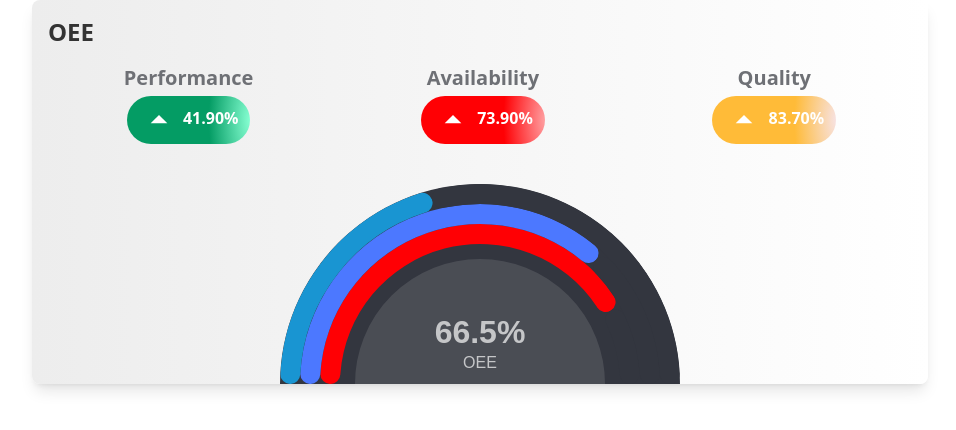
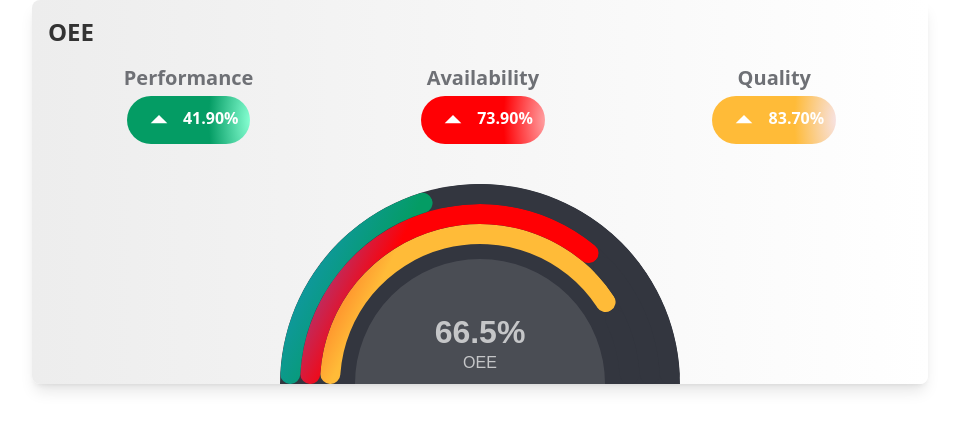
Before and after one commit to Chathuranga-Niroshana/chart-next-js, a Next.js app: page / in a window 1280 px wide. Shown: the top 430 px of the page, without its empty margins (160-1116 px from the left). Built offline with nearby package versions, Linux system fonts and the light colour scheme.

Commit message:
"Updated MeterCard component to use gradients for chart backgrounds and refactored smooth dataset updates"

```diff
--- a/app/page.js
+++ b/app/page.js
@@ -50,19 +50,46 @@ export default function MeterCard() {
     datasets: [
       {
         data: [performance, 100 - performance],
-        backgroundColor: ["#1995D2", "#33363F"],
+        backgroundColor: (ctx) => {
+          const chart = ctx.chart;
+          const { width, height } = chart;
+          const gradient = chart.ctx.createLinearGradient(0, 0, width, height);
+          gradient.addColorStop(0, "#1995D2");
+          gradient.addColorStop(0.3, "#049C64");
+          gradient.addColorStop(1, "#049C64");
+          return [gradient, "#33363F"];
+        },
         borderWidth: 0,
         borderRadius: 20,
       },
       {
         data: [availability, 100 - availability],
-        backgroundColor: ["#4C78FF", "#33363F"],
+        backgroundColor: (ctx) => {
+          const chart = ctx.chart;
+          const { width, height } = chart;
+          const gradient = chart.ctx.createLinearGradient(0, 0, width, height);
+
+
+          gradient.addColorStop(0, "#4C78FF");
+          gradient.addColorStop(0.3, "#FF0004");
+          gradient.addColorStop(1, "#FF0004");
+          return [gradient, "#33363F"];
+        },
         borderWidth: 0,
         borderRadius: 20,
       },
       {
         data: [quality, 100 - quality],
-        backgroundColor: ["#FF0004", "#33363F"],
+        backgroundColor: (ctx) => {
+          const chart = ctx.chart;
+          const { width, height } = chart;
+          const gradient = chart.ctx.createLinearGradient(0, 0, width, height);
+
+          gradient.addColorStop(0, "#FF0004");
+          gradient.addColorStop(0.3, "#FFBB38");
+          gradient.addColorStop(1, "#FFBB38");
+          return [gradient, "#33363F"];
+        },
         borderWidth: 0,
         borderRadius: 20,
       },
@@ -99,28 +126,25 @@ export default function MeterCard() {
     },
   };
 
-  // Smoothly update the dataset value
   const smoothUpdate = (datasetIndex, newValue) => {
     if (chartRef.current) {
       const chart = chartRef.current;
 
       let currentValue = chart.data.datasets[datasetIndex].data[0];
 
-      const step = (newValue - currentValue) / 30; // Increment/decrement in 30 steps
+      const step = (newValue - currentValue) / 30;
       const animation = () => {
         currentValue += step;
 
-        // Prevent overshooting the final value
         if ((step > 0 && currentValue >= newValue) || (step < 0 && currentValue <= newValue)) {
-          currentValue = newValue; // Snap to the final value
+          currentValue = newValue;
         }
 
         chart.data.datasets[datasetIndex].data[0] = currentValue;
         chart.data.datasets[datasetIndex].data[1] = 100 - currentValue;
-        chart.update("none"); // Avoid animations for immediate redraw
-
+        chart.update("none");
         if (currentValue !== newValue) {
-          requestAnimationFrame(animation); // Recursively animate until the final value
+          requestAnimationFrame(animation);
         }
       };
 
@@ -128,7 +152,7 @@ export default function MeterCard() {
     }
   };
 
-  // Handle data updates for performance, availability, and quality
+
   const updateData = (newPerformance, newAvailability, newQuality) => {
     if (newPerformance !== performance) {
       smoothUpdate(0, newPerformance);
@@ -146,7 +170,7 @@ export default function MeterCard() {
     }
   };
 
-  // Simulate dynamic data changes
+
   useEffect(() => {
     const interval = setInterval(() => {
       const newPerformance = Math.min(100, Math.random() * 100).toFixed(1);
@@ -154,7 +178,7 @@ export default function MeterCard() {
       const newQuality = Math.min(100, Math.random() * 100).toFixed(1);
 
       updateData(Number(newPerformance), Number(newAvailability), Number(newQuality));
-    }, 3000); // Change every 3 seconds
+    }, 3000);
 
     return () => clearInterval(interval);
   }, [performance, availability, quality]);
@@ -195,7 +219,7 @@ export default function MeterCard() {
               data={chartData}
               options={chartOptions}
               ref={(chart) => {
-                chartRef.current = chart; // Store reference to chart instance
+                chartRef.current = chart;
               }}
             />
           </div>
```
